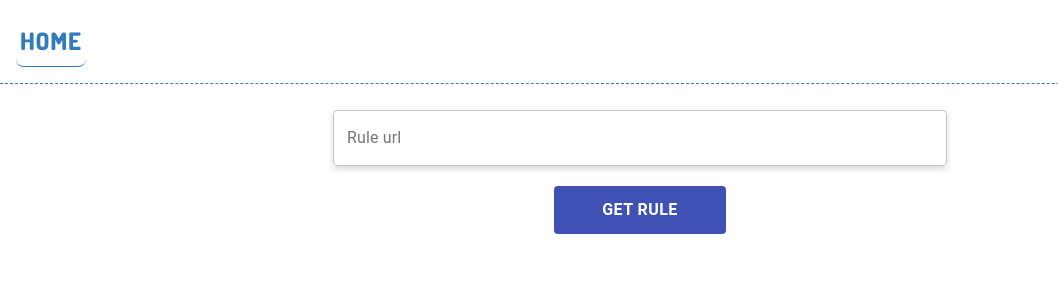
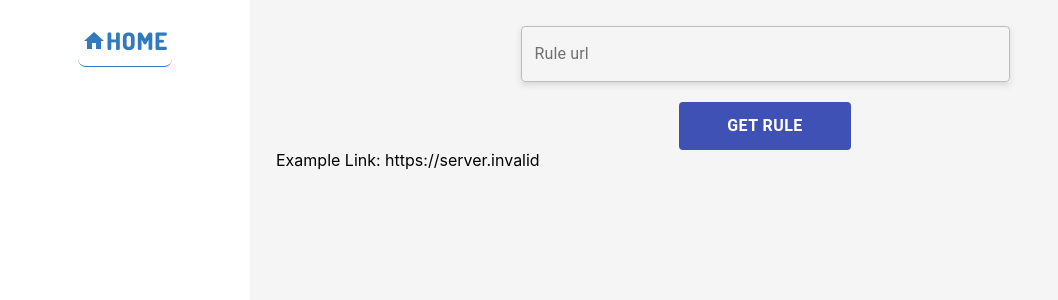
Before and after one commit to jimmytran411/card-game-rule, a React (Create React App) app in the folder frontend/: page / in a window 1280 px wide. Shown: the top 300 px of the page, without its empty margins (0-1058 px from the left). Built offline with nearby package versions, Linux system fonts and the light colour scheme; no server answers.

Commit message:
change home view styles

```diff
--- a/frontend/src/App.tsx
+++ b/frontend/src/App.tsx
@@ -10,25 +10,53 @@ import { RuleBookProvider } from "./Contexts/RuleBookContext";
 import { RuleSearchProvider } from "./Contexts/RuleSearchContext";
 import { RuleBook } from "./Components/RuleBook";
 import { NavBar } from "./Components/NavBar";
+import { makeStyles, Theme } from "@material-ui/core";
+
+const useStyles = makeStyles((theme: Theme) => ({
+  root: {
+    display: "flex",
+    maxWidth: 1500,
+    height: "100vh",
+    margin: "0 auto",
+  },
+  nav: {
+    maxWidth: 250,
+    width: "16.7%",
+    [theme.breakpoints.up("xs")]: {
+      width: "100%",
+    },
+  },
+  main: {
+    maxWidth: 1250,
+    width: "83.3%",
+    backgroundColor: theme.palette.action.hover,
+  },
+}));
 
 function App() {
+  const { root, nav, main } = useStyles();
   return (
     <Router>
-      <Switch>
       <RuleBookProvider>
         <RuleSearchProvider>
+          <div className={root}>
+            <div className={nav}>
+              <NavBar />
+            </div>
+            <div className={main}>
+              <Switch>
                 <Route exact path="/">
-              <NavBar />
                   <RuleFetcher />
                 </Route>
                 <Route path="/rules">
-              <NavBar />
                   <RuleBook />
                 </Route>
+                <Redirect from="*" to="/" />
+              </Switch>
+            </div>
+          </div>
         </RuleSearchProvider>
       </RuleBookProvider>
-        <Redirect from="*" to="/" />
-      </Switch>
     </Router>
   );
 }
--- a/frontend/src/Components/NavBar.tsx
+++ b/frontend/src/Components/NavBar.tsx
@@ -1,6 +1,9 @@
 import React from "react";
 import { makeStyles, createStyles, Theme, Button } from "@material-ui/core";
 import { NavLink } from "react-router-dom";
+import HomeIcon from "@material-ui/icons/Home";
+import MenuBookIcon from "@material-ui/icons/MenuBook";
+
 import { useRuleBook } from "../Contexts/RuleBookContext";
 import { RuleSearch } from "./RuleSearch";
 
@@ -10,9 +13,9 @@ const useStyles = makeStyles((theme: Theme) =>
       flexGrow: 1,
       zIndex: theme.zIndex.drawer + 1,
       display: "flex",
+      flexDirection: "column",
       alignItems: "center",
       padding: 8,
-      borderBottom: "1px dashed #327abf",
     },
     navButton: {
       flexGrow: 1,
@@ -21,6 +24,10 @@ const useStyles = makeStyles((theme: Theme) =>
       fontFamily: "'Dosis', sans-serif",
       fontSize: 24,
       padding: 4,
+      "&:hover": {
+        backgroundColor: "#6ae7fd",
+        borderRadius: 8,
+      },
     },
     activeNav: {
       borderBottom: `1px solid #327abf`,
@@ -30,10 +37,7 @@ const useStyles = makeStyles((theme: Theme) =>
       borderRadius: 8,
       margin: 8,
     },
-    ruleSearch: {
-      position: "absolute",
-      right: 24,
-    },
+    ruleSearch: {},
   })
 );
 
@@ -55,13 +59,15 @@ export const NavBar: React.FC = () => {
     <nav className={root}>
       <NavLink className={nav} activeClassName={activeNav} to="/" exact>
         <Button className={navButton} variant="text">
-          Home
+          <HomeIcon />
+          <span>Home</span>
         </Button>
       </NavLink>
       {!isRuleBookEmpty && (
         <NavLink className={nav} activeClassName={activeNav} to="/rules">
           <Button className={navButton} variant="text">
-            Rules
+            <MenuBookIcon />
+            <span>Rules</span>
           </Button>
         </NavLink>
       )}
--- a/frontend/src/Components/RuleFetcher.tsx
+++ b/frontend/src/Components/RuleFetcher.tsx
@@ -112,6 +112,7 @@ export const RuleFetcher: React.FC = () => {
         submitButton={searchButton}
         formClassName={form}
       />
+      <span>{`Example Link: ${process.env.REACT_APP_DEFAULT_RULE_BOOK_URL}`}</span>
     </div>
   );
 };
--- a/frontend/src/Components/RuleSearch.tsx
+++ b/frontend/src/Components/RuleSearch.tsx
@@ -1,16 +1,8 @@
-import React, { useState } from "react";
+import React from "react";
 import { Controller, FieldValues, useForm } from "react-hook-form";
 import { useHistory } from "react-router-dom";
 import qs from "qs";
-import {
-  Button,
-  CircularProgress,
-  Grid,
-  IconButton,
-  makeStyles,
-  TextField,
-} from "@material-ui/core";
-import ChevronRightIcon from "@material-ui/icons/ChevronRight";
+import { InputAdornment, makeStyles, TextField } from "@material-ui/core";
 import SearchIcon from "@material-ui/icons/Search";
 
 import { useRuleSearch } from "../Contexts/RuleSearchContext";
@@ -18,13 +10,9 @@ import { scrollToTop } from "../utils/scroll";
 
 const useStyles = makeStyles({
   searchField: {},
-  searchButton: {
-    marginTop: "0.5rem",
-  },
   form: {
     display: "flex",
     padding: "10px 0px",
-    width: "64vw",
   },
 });
 
@@ -32,78 +20,44 @@ export const RuleSearch: React.FC = () => {
   const { push: historyPush } = useHistory();
   const { control, handleSubmit } = useForm();
 
-  const [disableOnSubmit, setDisable] = useState(false);
-  const [open, setOpen] = useState(false);
-
   const { handleSearch } = useRuleSearch();
-  const { searchField, searchButton, form } = useStyles();
+  const { searchField, form } = useStyles();
 
   const onSubmit = ({ rule }: FieldValues) => {
-    setDisable(true);
     const qsString = qs.stringify({ rule });
     historyPush(`/rules/search?${qsString}`);
     handleSearch(rule);
-    setDisable(false);
-    setOpen(false);
     scrollToTop();
-  };
-
-  const handleCloseSearch = () => {
-    setOpen(false);
-  };
-
-  const handleOpenSearch = () => {
-    setOpen(true);
   };
 
   return (
     <>
-      {!open ? (
-        <IconButton onClick={handleOpenSearch}>
-          <SearchIcon />
-        </IconButton>
-      ) : (
       <form className={form} onSubmit={handleSubmit(onSubmit)}>
-          <IconButton onClick={handleCloseSearch}>
-            <ChevronRightIcon />
-          </IconButton>
-          <Grid
-            container
-            justifyContent="center"
-            alignContent="center"
-            spacing={1}
-          >
-            <Grid item xs={8}>
         <Controller
           name="rule"
           control={control}
           defaultValue=""
           render={({ field }) => (
+            <>
               <TextField
+                label="Rule Search"
                 className={searchField}
-                    label="Search for a rule"
                 variant="outlined"
                 type="text"
                 fullWidth
+                InputProps={{
+                  startAdornment: (
+                    <InputAdornment position="start">
+                      <SearchIcon />
+                    </InputAdornment>
+                  ),
+                }}
                 {...field}
               />
+            </>
           )}
         />
-            </Grid>
-            <Grid item xs={1}>
-              <Button
-                disabled={disableOnSubmit}
-                variant="text"
-                color="primary"
-                type="submit"
-                className={searchButton}
-              >
-                {disableOnSubmit ? <CircularProgress /> : <SearchIcon />}
-              </Button>
-            </Grid>
-          </Grid>
       </form>
-      )}
     </>
   );
 };
```
Lines whose indentation alone changed are shown as unchanged.
